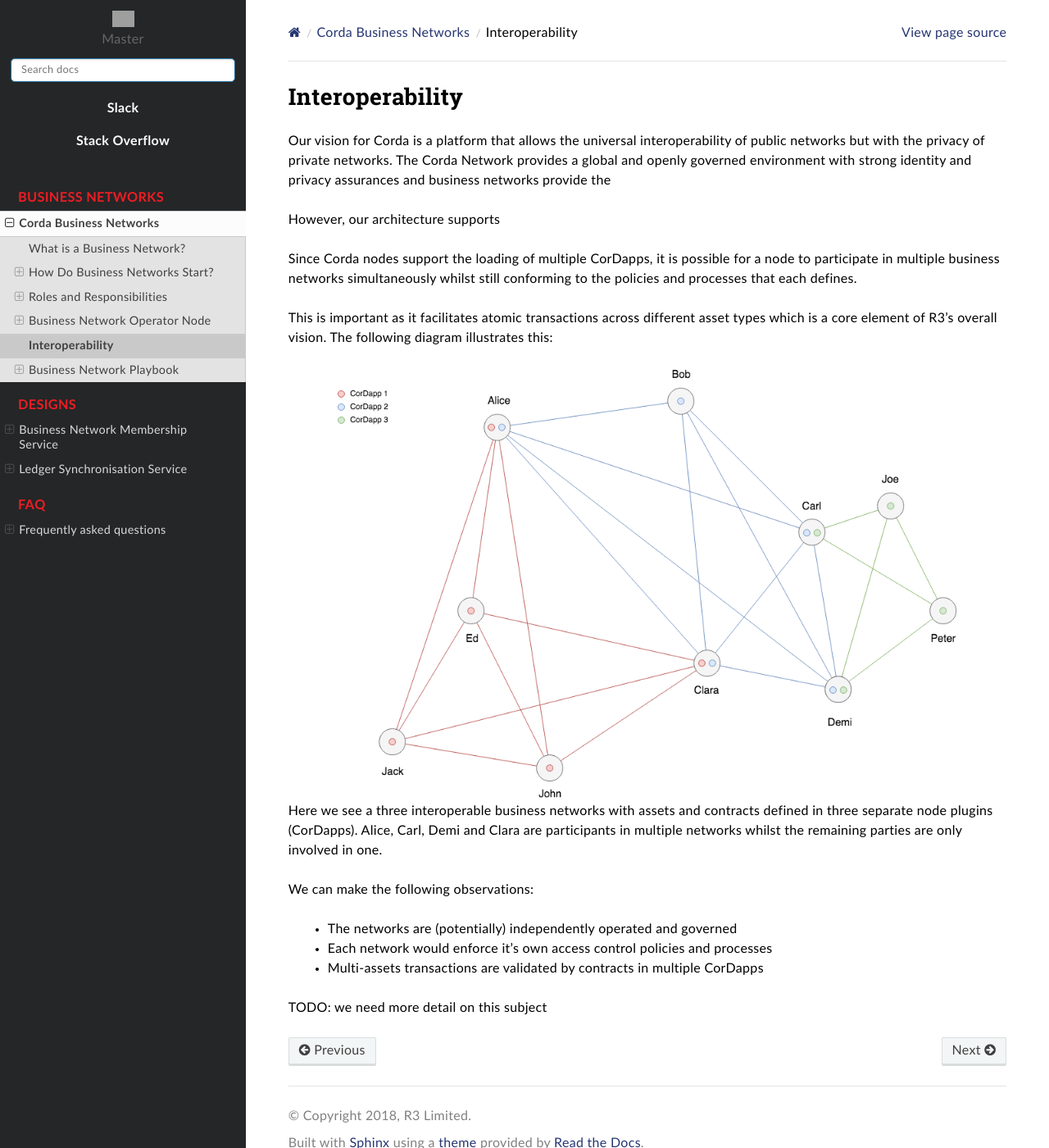
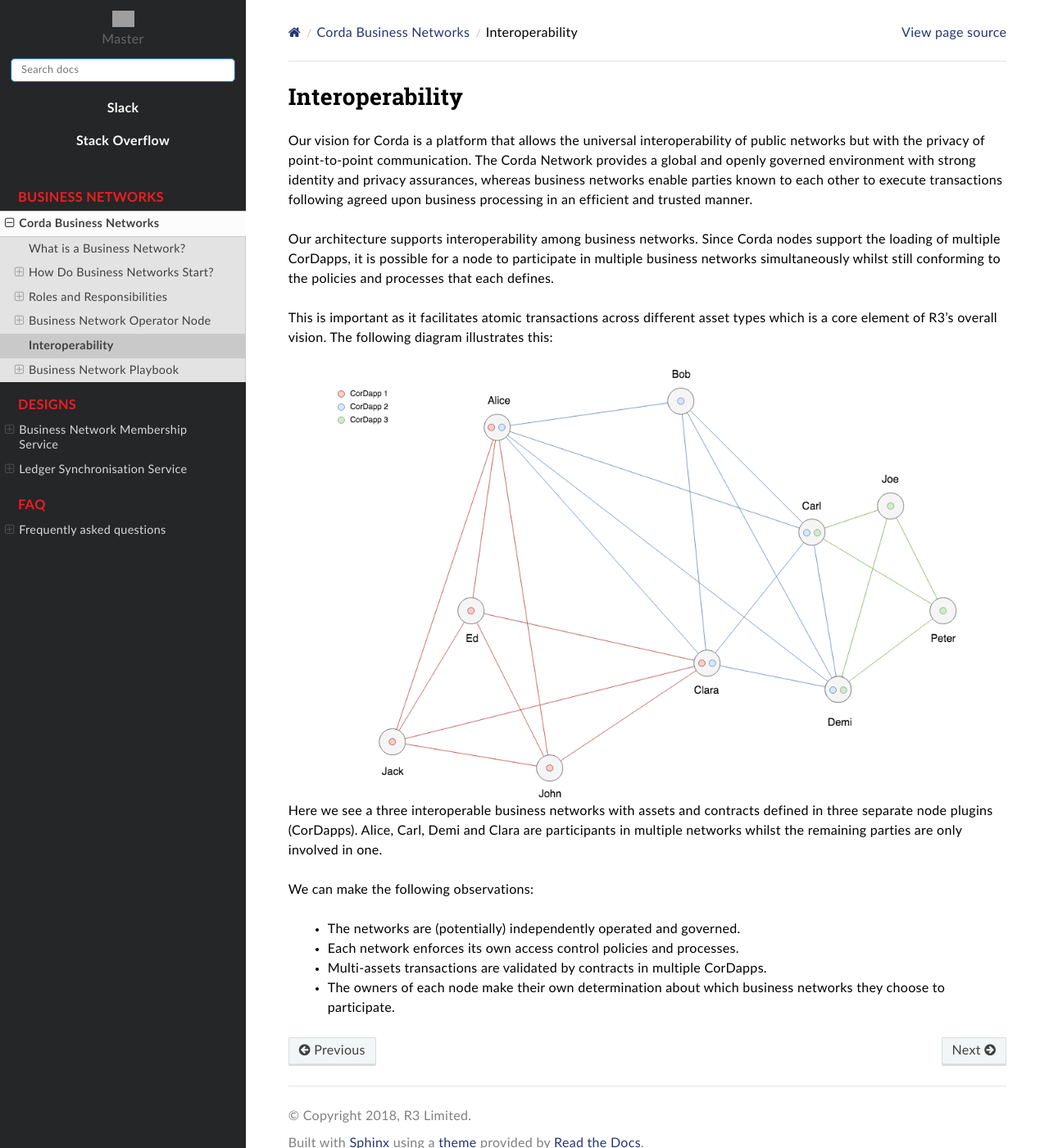
Before and after one commit to corda/corda-solutions, a Sphinx documentation site: the page built from docs/source/business-networks/interoperability.rst, in a window 1280 px wide and 1400 px high. Shown: the whole window at 82% size. Built offline with Sphinx 7.4.7 and the Read the Docs theme 2.0.0, drawn with Linux system fonts in a browser that asks for light colours; grey boxes are pictures that could not be loaded.

Commit message:
Edit interoperability
incorporate some of Cristina review comments.

```diff
--- a/docs/source/business-networks/interoperability.rst
+++ b/docs/source/business-networks/interoperability.rst
@@ -1,10 +1,8 @@
 Interoperability
 ----------------
-Our vision for Corda is a platform that allows the universal interoperability of public networks but with the privacy of private networks.  The Corda Network provides a global and openly governed environment with strong identity and privacy assurances and business networks provide the
+Our vision for Corda is a platform that allows the universal interoperability of public networks but with the privacy of point-to-point communication.  The Corda Network provides a global and openly governed environment with strong identity and privacy assurances, whereas business networks enable parties known to each other to execute transactions following agreed upon business processing in an efficient and trusted manner.
 
-However, our architecture supports
-
-Since Corda nodes support the loading of multiple CorDapps, it is possible for a node to participate in multiple business networks simultaneously whilst still conforming to the policies and processes that each defines.
+Our architecture supports interoperability among business networks. Since Corda nodes support the loading of multiple CorDapps, it is possible for a node to participate in multiple business networks simultaneously whilst still conforming to the policies and processes that each defines.
 
 This is important as it facilitates atomic transactions across different asset types which is a core element of R3's overall vision.  The following diagram illustrates this:
 
@@ -17,8 +15,7 @@
 
 We can make the following observations:
 
- - The networks are (potentially) independently operated and governed
- - Each network would enforce it's own access control policies and processes
- - Multi-assets transactions are validated by contracts in multiple CorDapps
-
-TODO: we need more detail on this subject
+ - The networks are (potentially) independently operated and governed.
+ - Each network enforces its own access control policies and processes.
+ - Multi-assets transactions are validated by contracts in multiple CorDapps.
+ - The owners of each node make their own determination about which business networks they choose to participate.
```
